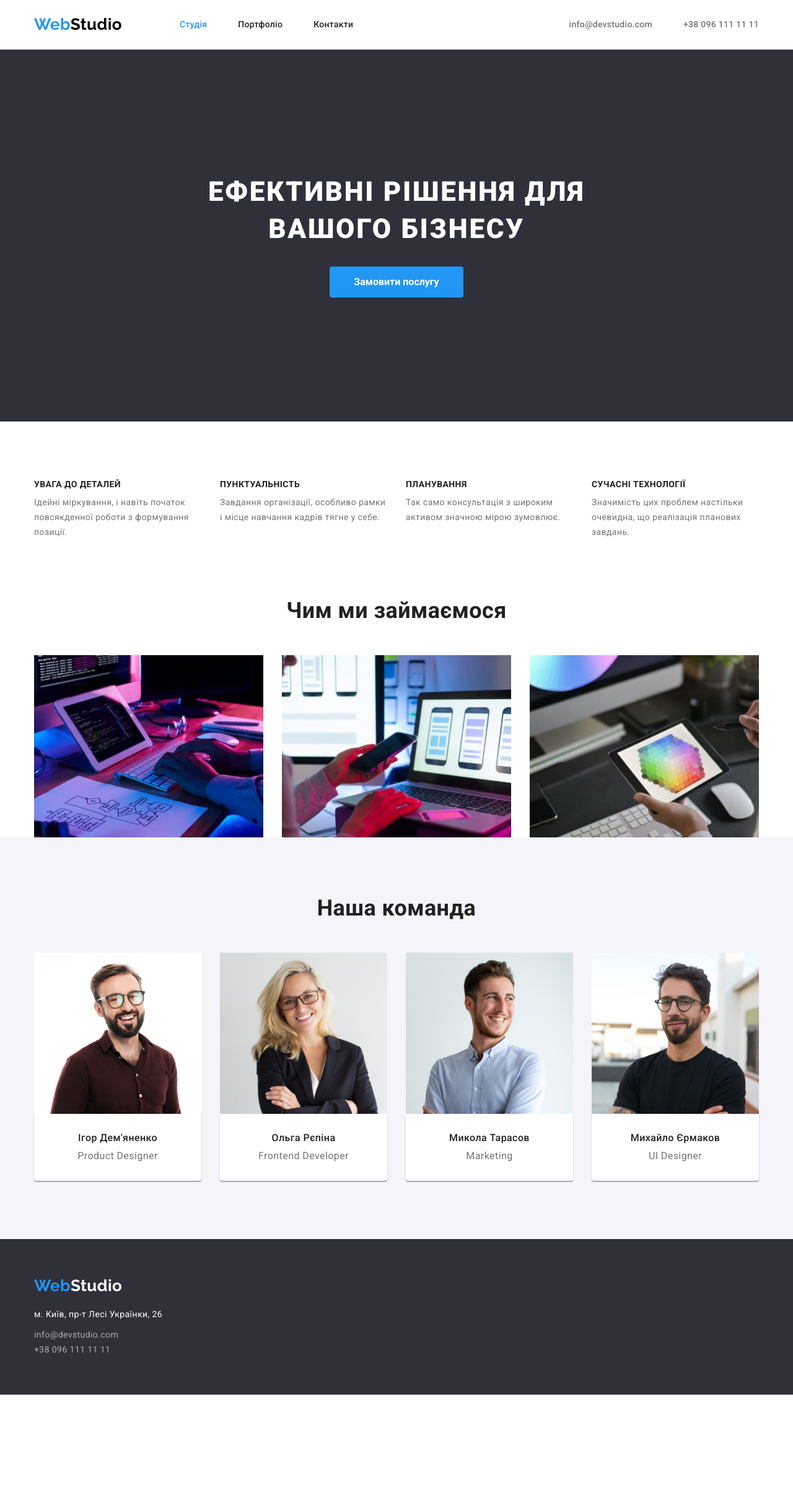
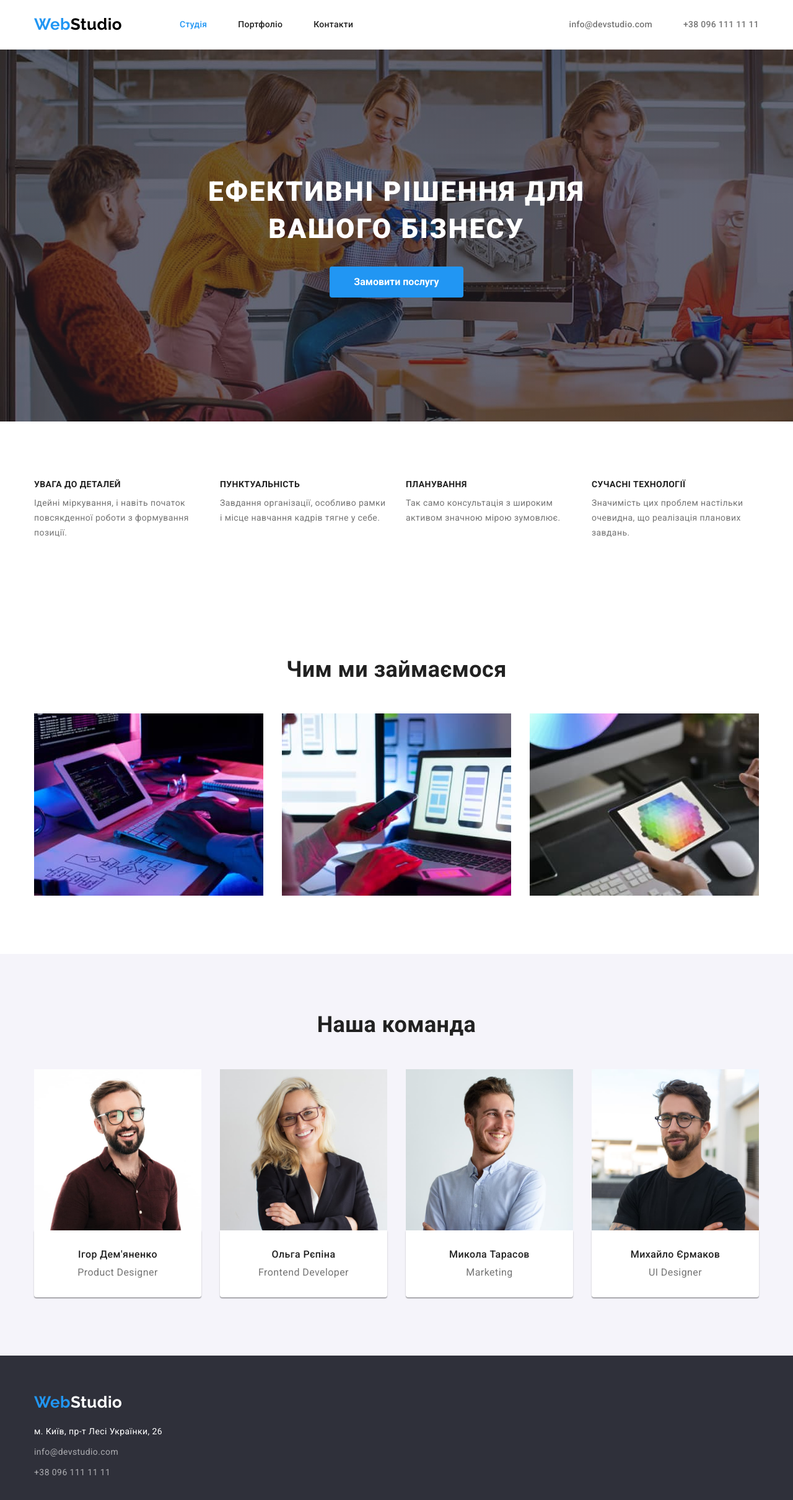
Before and after one commit to AlexRose2603/goit-markup-hw-03, a plain HTML site: page index.html in a window 1280 px wide. Shown: the whole page at 62% size. Before the commit the page ends 2250 px from the top, so only its background shows below. Drawn offline with nearby package versions, Linux system fonts and the light colour scheme.

Commit message:
3 правка

```diff
--- a/css/styles.css
+++ b/css/styles.css
@@ -18,6 +18,10 @@ body {
   background-color: var(--second-background-color);
   color: var(--main-head-color);
   margin: 0;
+}
+
+.section {
+  padding: 94px 0;
 }
 
 img {
@@ -131,9 +135,19 @@ margin-left: 50px;
 }
 
 .hero {
-  background-color: var(--hero-background-color);
   text-align: center;
   padding: 200px 0;
+  background-color: var(--hero-background-color);
+}
+         /*картинка-герой */
+.background {
+  height: 600px;
+  max-width: 1600px;
+  margin-left: auto;
+  margin-right: auto;
+  background-image:linear-gradient(to right, rgba(47, 48, 58, 0.4),  rgba(47, 48, 58, 0.4)),
+  url(../images/hero/hero-img.jpg);
+
 }
 
 .hero-title {
@@ -147,7 +161,6 @@ margin-left: 50px;
   width: 696px;
   margin-left: auto;
   margin-right: auto;
-
 }
 .button {
   font-weight: 700;
@@ -161,7 +174,6 @@ margin-left: 50px;
   border: none;
   border-radius: 4px;
   padding: 10px 32px;
-  margin-bottom: 200px;
 }
 .visually-hidden {
   position: fixed;
@@ -175,7 +187,7 @@ margin-left: 50px;
 }
 
 .advantages {
-  padding-top: 94px;
+  padding-bottom 0;
 }
 .adv-list li {
   width: 270px;
@@ -197,10 +209,6 @@ margin-left: 50px;
   color: var(--main-text-color);
 }
 
-.section {
-  padding-bottom: 0;
-}
-
 .section-images {
   display: flex;
   justify-content: space-between;
@@ -216,7 +224,6 @@ margin-left: 50px;
   font-size: 36px;
   line-height: 1.16;
   text-align: center;
-  padding-top: 94px;
   margin-bottom: 50px;
 }
 
@@ -239,6 +246,7 @@ margin-left: 50px;
   box-shadow: 0px 1px 3px rgba(0, 0, 0, 0.12), 0px 1px 1px rgba(0, 0, 0, 0.14), 0px 2px 1px rgba(0, 0, 0, 0.2);
   border-radius: 0px 0px 4px 4px;
   padding-top: 30px;
+  padding-bottom: 30px;
 }
 
 .card:not(:last-child) {
@@ -249,22 +257,24 @@ margin-left: 50px;
   font-weight: 500;
   font-size: 16px;
   line-height: 1.18;
-  padding-bottom: 10px;
+  margin-bottom: 10px;
 }
 .worker-position {
   font-size: 16px;
   line-height: 1.18;
   color: var(--main-text-color);
-  padding-bottom: 30px;
 }
 
 footer {
   background-color: var(--hero-background-color);
-  padding-top: 60px;
+  padding: 60px 0;
+
 }
 
 .footer .logo {
   margin-right: 0;
+  margin-bottom: 20px;
+  display: block;
 }
 
 .footer .logo-color {
@@ -279,22 +289,19 @@ footer {
   font-style: normal;
   line-height: 1.71;
   color: var(--second-background-color);
-  margin-top: 20px;
   margin-bottom: 9px;
 }
 
 .footer-mail {
-  padding-bottom: 9px;
+  margin-bottom: 9px;
 }
 
 .footer-list a {
   line-height: 1.71;
+  display: block;
   color: rgba(255, 255, 255, 0.6);
 }
 
-.footer-list {
-  padding-bottom: 60px;
-}
 
 /* Portfolio page */
 
@@ -367,7 +374,9 @@ footer {
   display: block;
 }
 .project-card {
-  border: 1px solid #EEEEEE;
+  border-bottom: 1px solid #EEEEEE;
+  border-right: 1px solid #EEEEEE;
+  border-left: 1px solid #EEEEEE;
 }
 .project-card:nth-child(-n+6) {
   margin-bottom: 30px;
--- a/index.html
+++ b/index.html
@@ -32,7 +32,7 @@
       </div>
     </header>
     <main>
-      <section class="section hero">
+      <section class="section hero background">
         <div class="container">
           <h1 class="hero-title">Ефективні рішення для вашого бізнесу</h1>
         <button type="button" class="button">Замовити послугу</button>
@@ -118,8 +118,6 @@
       <div class="container">
         <a href="./index.html" class="logo">Web<span class="logo-color">Studio</span></a>
       <address class="footer-address">м. Київ, пр-т Лесі Українки, 26</address>
-      </div>
-      <div class="container">
         <ul class="footer-list">
           <li><a href="mailto:info@devstudio.com" class="footer-mail">info@devstudio.com</a>
           </li>
```
Also changed, not shown: portfolio.html (+0 -1 lines), images/hero/hero-img.jpg (added).
